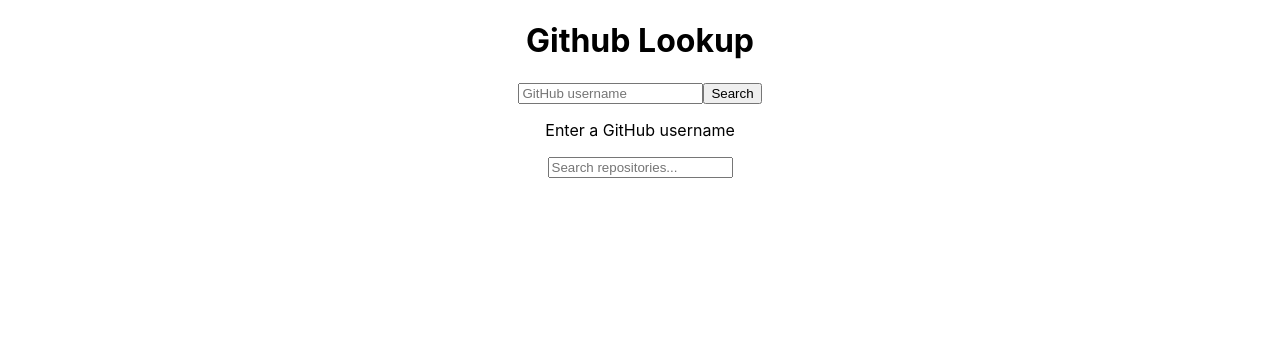
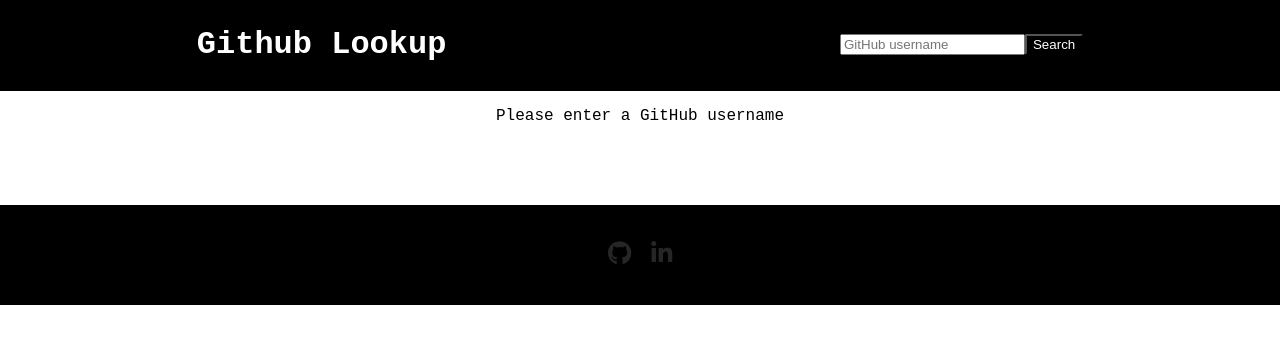
Before and after one commit to CyprienDream/node-github, a React (Create React App) app: page / in a window 1280 px wide. Shown: the top 344 px of the page. Built offline with nearby package versions, Linux system fonts and the light colour scheme.

Commit message:
add fontawesome package & style footer

```diff
--- a/package.json
+++ b/package.json
@@ -3,6 +3,7 @@
   "version": "0.1.0",
   "private": true,
   "dependencies": {
+    "@fortawesome/fontawesome-free": "^5.15.4",
     "@testing-library/jest-dom": "^5.16.1",
     "@testing-library/react": "^12.1.2",
     "@testing-library/user-event": "^13.5.0",
@@ -10,6 +11,7 @@
     "@types/node": "^16.11.19",
     "@types/react": "^17.0.38",
     "@types/react-dom": "^17.0.11",
+    "font-awesome": "^4.7.0",
     "react": "^17.0.2",
     "react-dom": "^17.0.2",
     "react-scripts": "5.0.0",
--- a/src/App.css
+++ b/src/App.css
@@ -1,5 +1,8 @@
+@import url('../node_modules/@fortawesome/fontawesome-free/css/all.css');
+
 .App {
   text-align: center;
+  font-family: 'Courier New', Courier, monospace;
 }
 
 /* Repos */
@@ -22,7 +25,6 @@
 }
 
 .card-link {
-  bottom: 0;
   right: 33%;
   text-decoration: none;
   color: #282c34;
@@ -34,9 +36,69 @@
   margin: 10px;
 }
 
-.user-picture-container {
-}
-
 .user-picture {
   border-radius: 50%;
 }
+
+.user-link {
+  text-decoration: none;
+  color: black;
+  font-weight: bold;
+  font-size: larger;
+}
+
+/* Navbar */
+
+.navbar {
+  display: flex;
+  line-height: 1.5;
+  color: white;
+  background-color: black;
+  justify-content: space-around;
+  align-items: center;
+}
+
+.searchForm {
+  border-radius: 40%;
+}
+
+.search-button {
+  color: white;
+  size: 100%;
+  background-color: black;
+}
+
+.search-button:hover {
+  color:#000000;
+  background-color:#FFFFFF;
+}
+
+/* Footer  */
+
+.footer {
+  bottom: 0;
+  background: black;
+  display: flex;
+  align-items: center;
+  justify-content: space-around;
+  height: 100px;
+  padding: 0px 50px;
+  color: white;
+}
+.footer-links {
+  display: flex;
+  align-items: center;
+}
+.footer-links a {
+  color: white;
+  opacity: 0.15;
+  text-decoration: none;
+  font-size: 24px;
+  padding: 0px 10px;
+}
+.footer-links a:hover {
+  opacity: 1;
+}
+.footer .fa-heart {
+  color: #D23333;
+}
--- a/src/App.tsx
+++ b/src/App.tsx
@@ -3,6 +3,7 @@
 import { IUser } from './IUser'
 import RepositoryComponent from './RepositoryComponent';
 import UserComponent from './UserComponent';
+import FooterComponent from './FooterComponent';
 import './App.css';
 
 
@@ -14,11 +15,14 @@
   const [user, setUser] = useState<IUser>();
 
   const FoundInfo = () => {
-    if (!repoSearch.length && !reposFound.length) return <p>Enter a GitHub username</p>;
+    if (!repoSearch.length && !reposFound.length) return <p>Please enter a GitHub username</p>;
     if (!reposFound.length && repoSearch.length > 0) return <p>No results for {repoSearch}.</p>;
     return (
       <div>
         <UserComponent user={user as IUser}></UserComponent>
+        <div>
+          <input type="text" placeholder="Search repositories..." onChange={event => { setSearchTerm(event.target.value) }} />
+        </div>
       </div>
     )
   }
@@ -42,7 +46,6 @@
         })
 
       fetch(`https://api.github.com/users/${input.value}/repos`)
-        // the JSON body is taken from the response
         .then(res => res.json())
         .then(res => {
           setReposFound(res);
@@ -55,15 +58,16 @@
 
   return (
     <div className="App">
-      <h1>Github Lookup</h1>
-      <form className="searchForm" onSubmit={event => search(event)}>
-        <input id="searchText" type="text" placeholder="GitHub username" />
-        <button>Search</button>
-      </form>
+      <div className="navbar">
+        <h1>Github Lookup</h1>
+        <div>
+          <form className="searchForm" onSubmit={event => search(event)}>
+            <input id="searchText" type="text" placeholder="GitHub username" />
+            <button className="search-button">Search</button>
+          </form>
+        </div>
+      </div>
       {FoundInfo()}
-      <div>
-        <input type="text" placeholder="Search repositories..." onChange={event => { setSearchTerm(event.target.value) }} />
-      </div>
       <div className="repos-container">
         {(reposFound.length || '') &&
           reposFound.filter(val => {
@@ -77,6 +81,7 @@
               (<RepositoryComponent key={repo.clone_url} repo={repo}></RepositoryComponent>))
         }
       </div>
+      <FooterComponent></FooterComponent>
     </div>
   );
 }
--- a/src/UserComponent.tsx
+++ b/src/UserComponent.tsx
@@ -8,7 +8,7 @@
         <img src={'' + user.avatar_url} alt="" className="user-picture" />
       </div>
       <div className="user-info">
-        <a href={"https://api.github.com/users/" + user.login} target="_bla">{user.name}</a>
+        <a href={"https://api.github.com/users/" + user.login} target="_bla" className="user-link">{user.name}</a>
         <p>{user.bio}</p>
         <p>Public repos : {user.public_repos}</p>
       </div>
```
Also changed, not shown: 1 other file (tests, documents, lock files or other folders).
